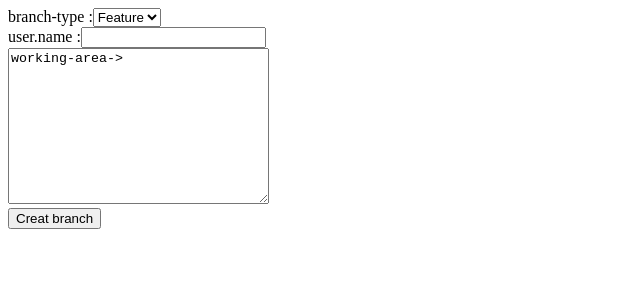
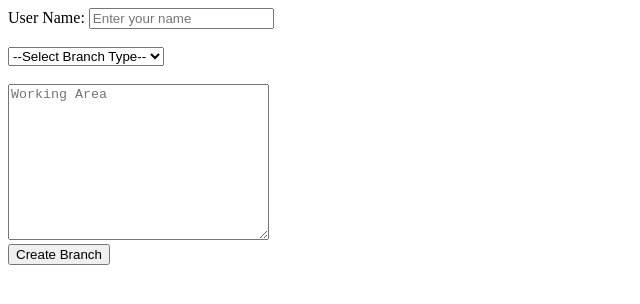
Before and after one commit to Learners121/git-branch-generator, a plain HTML site: page index.html in a window 1280 px wide. Shown: the whole page, without its empty margins (0-640 px from the left). Drawn offline with Linux system fonts and the light colour scheme.

Commit message:
modified

```diff
--- a/index.html
+++ b/index.html
@@ -1,24 +1,44 @@
 <!DOCTYPE html>
 <html lang="en">
-  <head>
-    <meta charset="UTF-8" />
-    <meta http-equiv="X-UA-Compatible" content="IE=edge" />
-    <meta name="viewport" content="width=device-width, initial-scale=1.0" />
-    <title>Git Branch Generator</title>
-  </head>
-  <body>
-    <form>
-     branch-type :<select name="branch">
-      <option>Feature</option>
-      <option>Bugfix</option>
-      <option>hotfix</option>
-    </select>
-    <br>
-    user.name :<input type="text">
-    <br>
-    <textarea name="working-area" cols="30" rows="10">working-area-> </textarea>
-    <br>
-    <button>Creat branch</button>
-  </form>
-  </body>
+
+<head>
+    <meta charset="UTF-8">
+    <meta http-equiv="X-UA-Compatible" content="IE=edge">
+    <meta name="viewport" content="width=device-width, initial-scale=1.0">
+    <title>Document</title>
+    <link rel="stylesheet" href="./css/style.css" class="css">
+</head>
+
+<body>
+    <div class="main">
+        <div class="formate">
+            <form action="">
+
+                <div class="feature1">
+                    <label for="name">User Name: <input type="text" name="name" id="name"
+                            placeholder="Enter your name"></label><br><br>
+                </div>
+                <div class="selecter">
+                    <select id="opt" name="branch type">
+                        <option>--Select Branch Type--</option>
+                     <option>Feture</option>
+                        <option>Bugfix</option>
+                        <option>Hostfix</option>
+                        </label>
+                    </select><br><br>
+                </div>
+
+                <div class="feature2">
+                    <textarea id="work" name="text" cols="30"
+                    rows="10" placeholder="Working Area"></textarea>
+                </div>
+
+                <div class="feature3">
+                    <input type="button" name="branch" id="branch" value="Create Branch">
+                </div>
+
+        </div>
+    </div>
+</body>
+
 </html>
```
